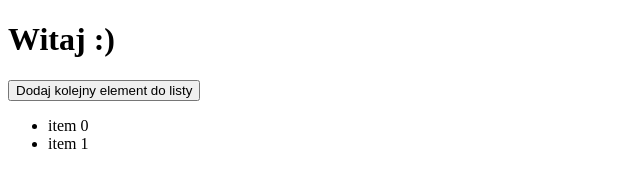
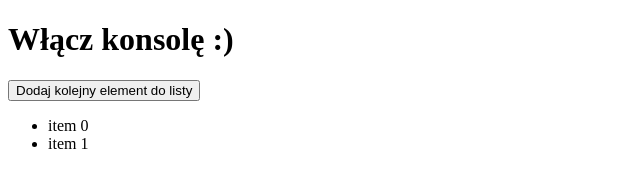
Before and after one commit to busik90/9.6.zadanie, a plain HTML site: page index.html in a window 1280 px wide. Shown: the whole page, without its empty margins (0-640 px from the left). Drawn offline with Linux system fonts and the light colour scheme.

Commit message:
Change <h1>

```diff
--- a/index.html
+++ b/index.html
@@ -5,7 +5,7 @@
   <title>Manipulowanie DOM po kliknięciu</title>
 </head>
 <body>
-  <h1>Witaj :)</h1>
+  <h1>Włącz konsolę :)</h1>
 
   <button id="addElem">Dodaj kolejny element do listy</button>
 
```
